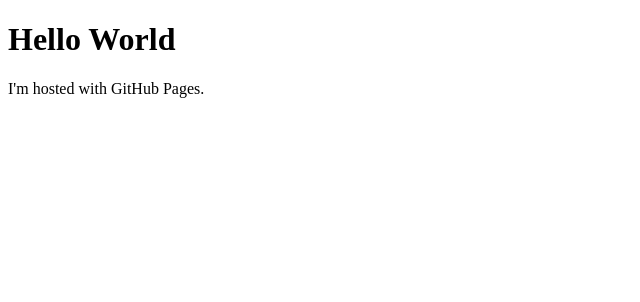
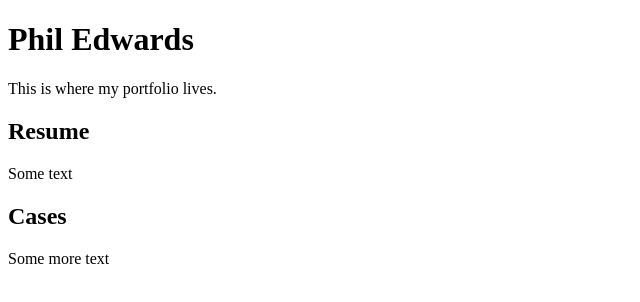
Before and after one commit to pme919/pme919.github.io, a plain HTML site: page index.html in a window 1280 px wide. Shown: the whole page, without its empty margins (0-640 px from the left). Drawn offline with Linux system fonts and the light colour scheme.

Commit message:
Update index.html

```diff
--- a/index.html
+++ b/index.html
@@ -1,7 +1,11 @@
 <!DOCTYPE html>
 <html>
-<body>
-<h1>Hello World</h1>
-<p>I'm hosted with GitHub Pages.</p>
-</body>
+  <body>
+    <h1>Phil Edwards</h1>
+    <p>This is where my portfolio lives.</p>
+    <h2>Resume</h2>
+    <p>Some text</p>
+    <h2>Cases</h2>
+    <p>Some more text</p>
+  </body>
 </html>
```
